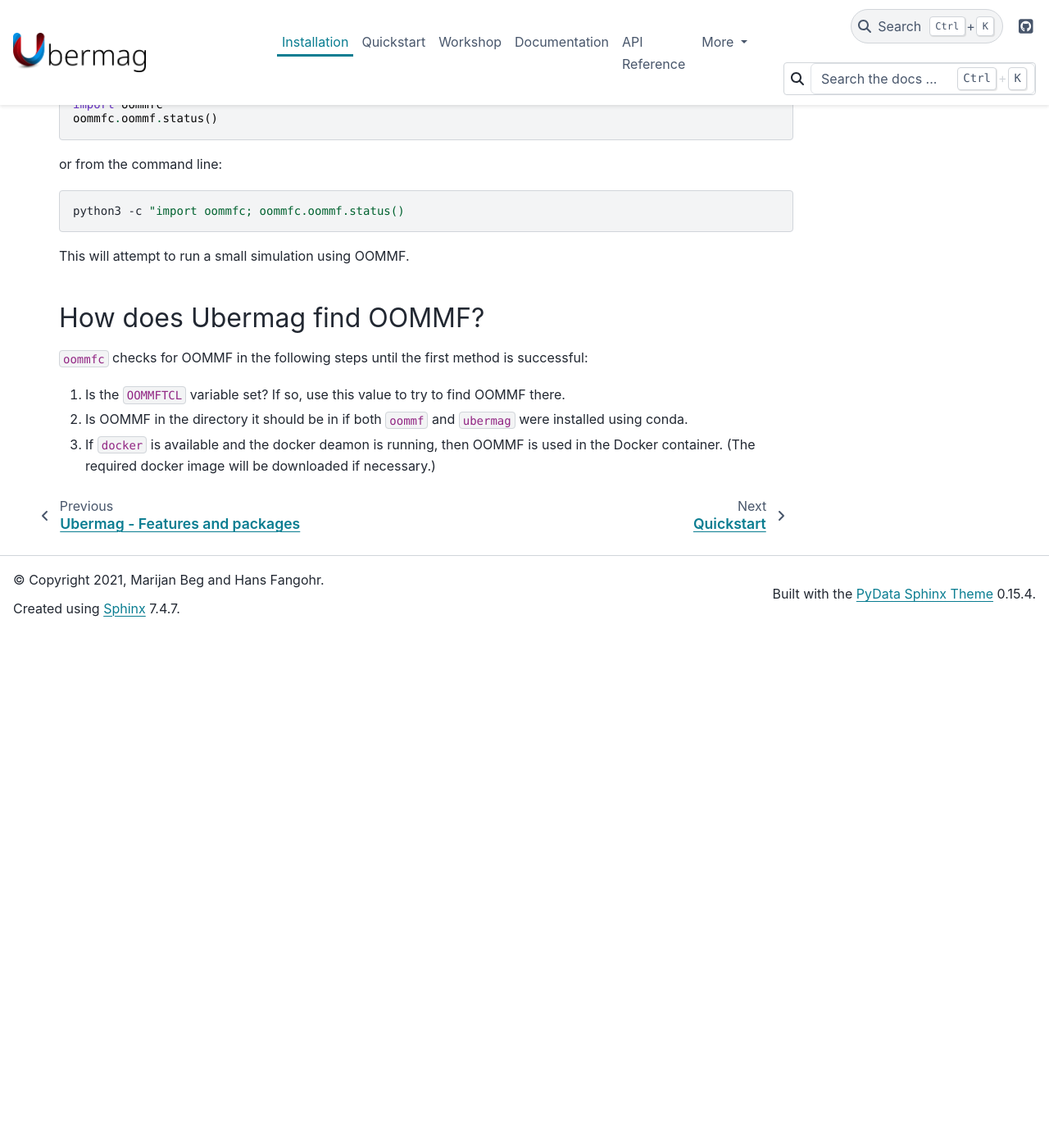
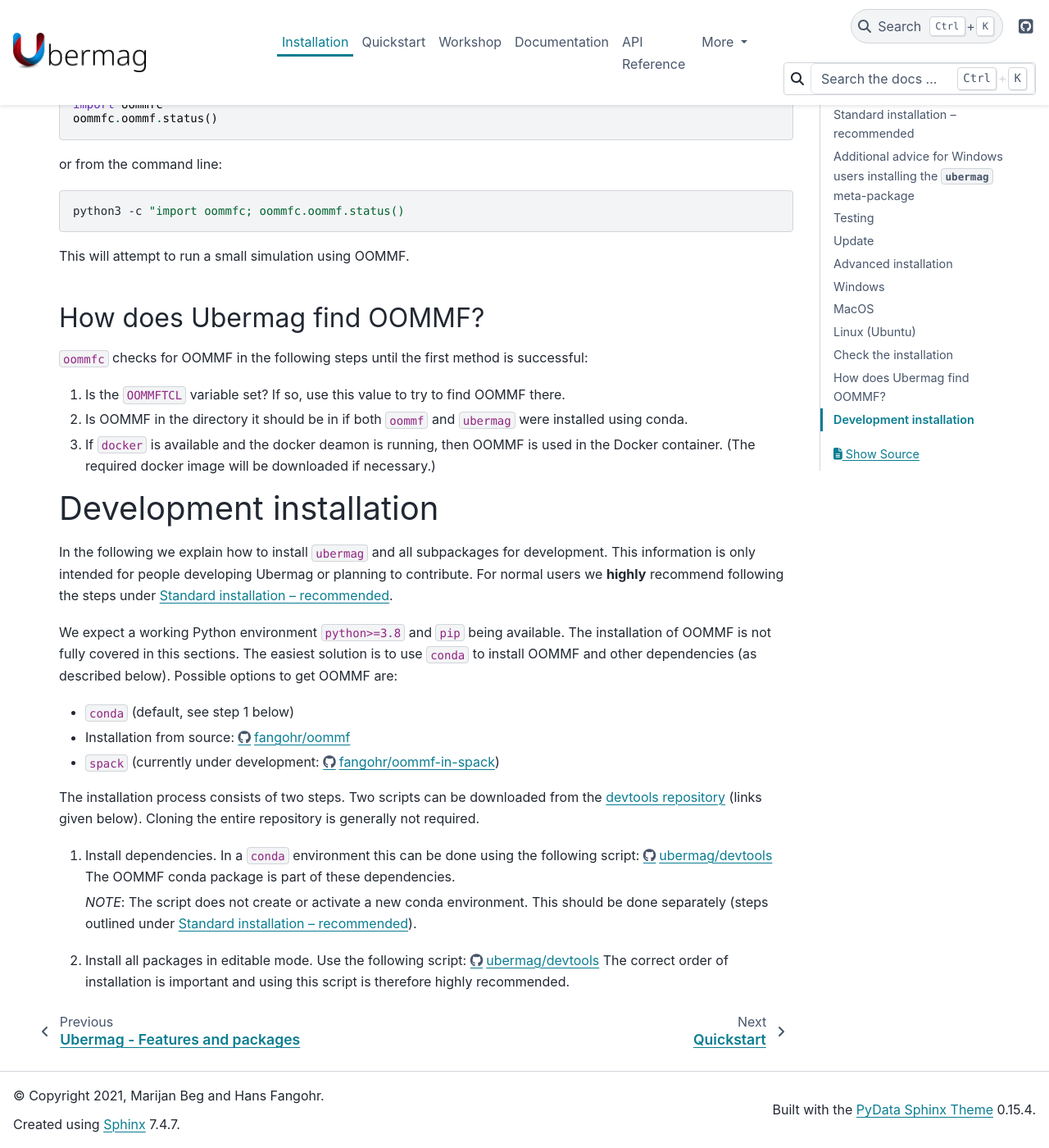
Before and after one commit to ubermag/ubermag.github.io, a Sphinx documentation site: the page built from source/installation.rst, in a window 1280 px wide and 1400 px high, scrolled down 5081 px. Shown: the whole window at 82% size. Built offline with Sphinx 7.4.7 and the PyData theme 0.15.4, drawn with Linux system fonts in a browser that asks for light colours; pages that are not in the unit, such as notebooks, are missing from menus; before the commit the page ends 5852 px from its top, so only the background shows below that.

Commit message:
Development installation.

```diff
--- a/source/installation.rst
+++ b/source/installation.rst
@@ -288,3 +288,38 @@
 3. If ``docker`` is available and the docker deamon is running, then OOMMF is
    used in the Docker container. (The required docker image will be downloaded
    if necessary.)
+
+Development installation
+========================
+
+In the following we explain how to install ``ubermag`` and all subpackages for
+development. This information is only intended for people developing Ubermag or
+planning to contribute. For normal users we **highly** recommend following the
+steps under `Standard installation -- recommended`_.
+
+We expect a working Python environment ``python>=3.8`` and ``pip`` being
+available. The installation of OOMMF is not fully covered in this sections. The
+easiest solution is to use ``conda`` to install OOMMF and other dependencies (as
+described below). Possible options to get OOMMF are:
+
+- ``conda`` (default, see step 1 below)
+- Installation from source: https://github.com/fangohr/oommf
+- ``spack`` (currently under development: https://github.com/fangohr/oommf-in-spack/)
+
+The installation process consists of two steps. Two scripts can be downloaded
+from the `devtools repository <https://github.com/ubermag/devtools>`_ (links
+given below). Cloning the entire repository is generally not required.
+
+1. Install dependencies. In a ``conda`` environment this can be done using the
+   following script:
+   https://github.com/ubermag/devtools/blob/master/conda-setup.sh
+   The OOMMF conda package is part of these dependencies.
+
+   *NOTE*: The script does not create or activate a new conda environment. This
+   should be done separately (steps outlined under `Standard installation --
+   recommended`_).
+
+2. Install all packages in editable mode. Use the following script:
+   https://github.com/ubermag/devtools/blob/master/clone-and-install-repos.sh
+   The correct order of installation is important and using this script is
+   therefore highly recommended.
```
